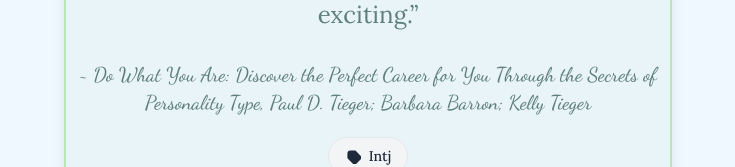
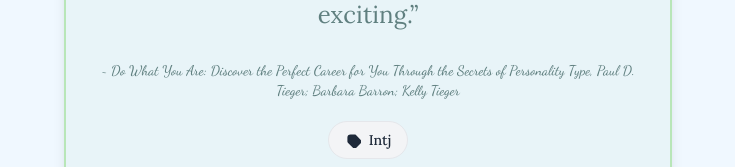
Before and after one commit to adoublens/morning-affirmations, a Next.js app in the folder source/: page / in a window 1280 px wide. Shown: the part 765-932 px from the top of the page, without its empty margins (272-1007 px from the left). Built offline with nearby package versions, Linux system fonts and the light colour scheme; no server answers.

Commit message:
⚡ improve: reduce size and increase spacing for author's text

```diff
--- a/source/components/content/AffirmationAuthor.tsx
+++ b/source/components/content/AffirmationAuthor.tsx
@@ -13,7 +13,7 @@
 
   return (
     <div className="mb-6">
-      <footer className="text-lg md:text-xl text-[var(--theme-text-secondary)] font-medium" style={{ fontFamily: 'var(--font-accent)' }}>
+      <footer className="text-lg md:text-sm text-[var(--theme-text-secondary)] font-medium !pl-8 !pr-8" style={{ fontFamily: 'var(--font-accent)' }}>
         <div className="flex items-center justify-center space-x-2">
           <span>~ {author}</span>
         </div>
```
